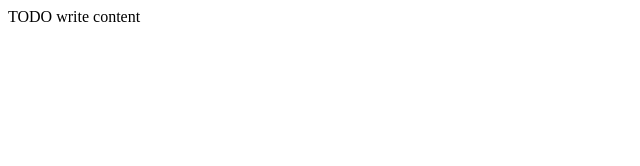
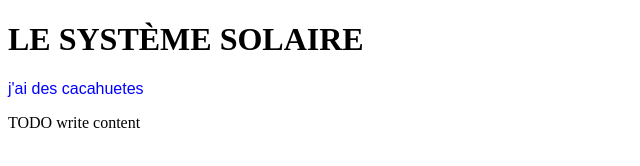
Before and after one commit to tirvax/Projet-progweb, a plain HTML site: page HTML5Application/public_html/index.html in a window 1280 px wide. Shown: the whole page, without its empty margins (0-640 px from the left). Drawn offline with Linux system fonts and the light colour scheme.

Commit message:
Addition fichier css

```diff
--- a/HTML5Application/public_html/index.html
+++ b/HTML5Application/public_html/index.html
@@ -6,11 +6,15 @@ and open the template in the editor.
 -->
 <html>
     <head>
-        <title>TODO supply a title</title>
+        <title>Le système solaire</title>
+        <link rel="stylesheet" href="style.css"/>
         <meta charset="UTF-8">
         <meta name="viewport" content="width=device-width, initial-scale=1.0">
+
     </head>
     <body>
+        <h1>LE SYSTÈME SOLAIRE</h1>
+        <p>j'ai des cacahuetes</p>
         <div>TODO write content</div>
     </body>
 </html>
--- /dev/null
+++ b/HTML5Application/public_html/style.css
@@ -0,0 +1,21 @@
+/*
+To change this license header, choose License Headers in Project Properties.
+To change this template file, choose Tools | Templates
+and open the template in the editor.
+*/
+/*
+    Created on : 2015-02-03, 13:16:35
+    Author     : TirvaX
+*/
+
+@font-face{
+
+    font-family: Arial;
+
+}
+p
+{
+    color: blue;
+    font-family: Arial;
+
+}
```
